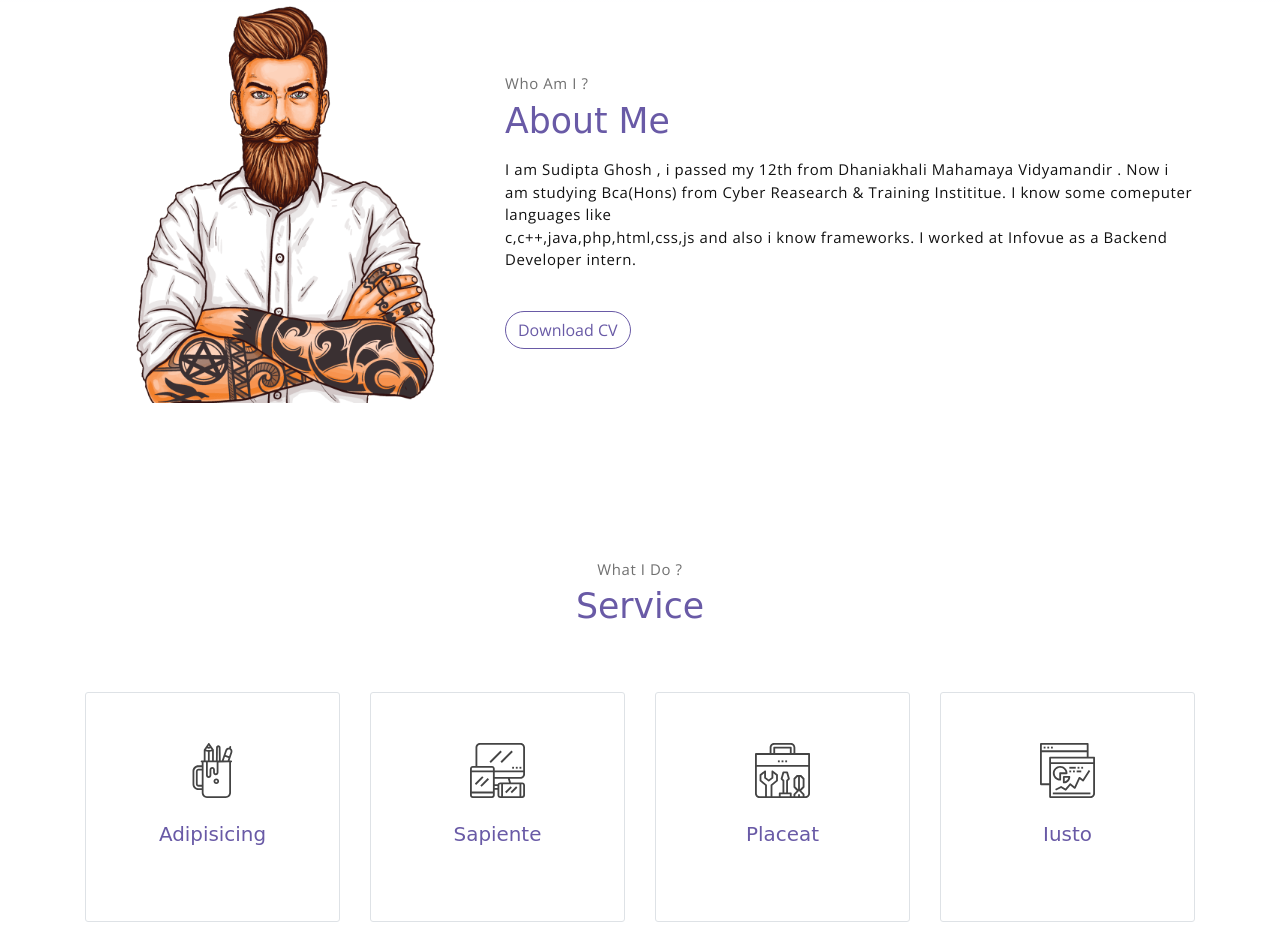
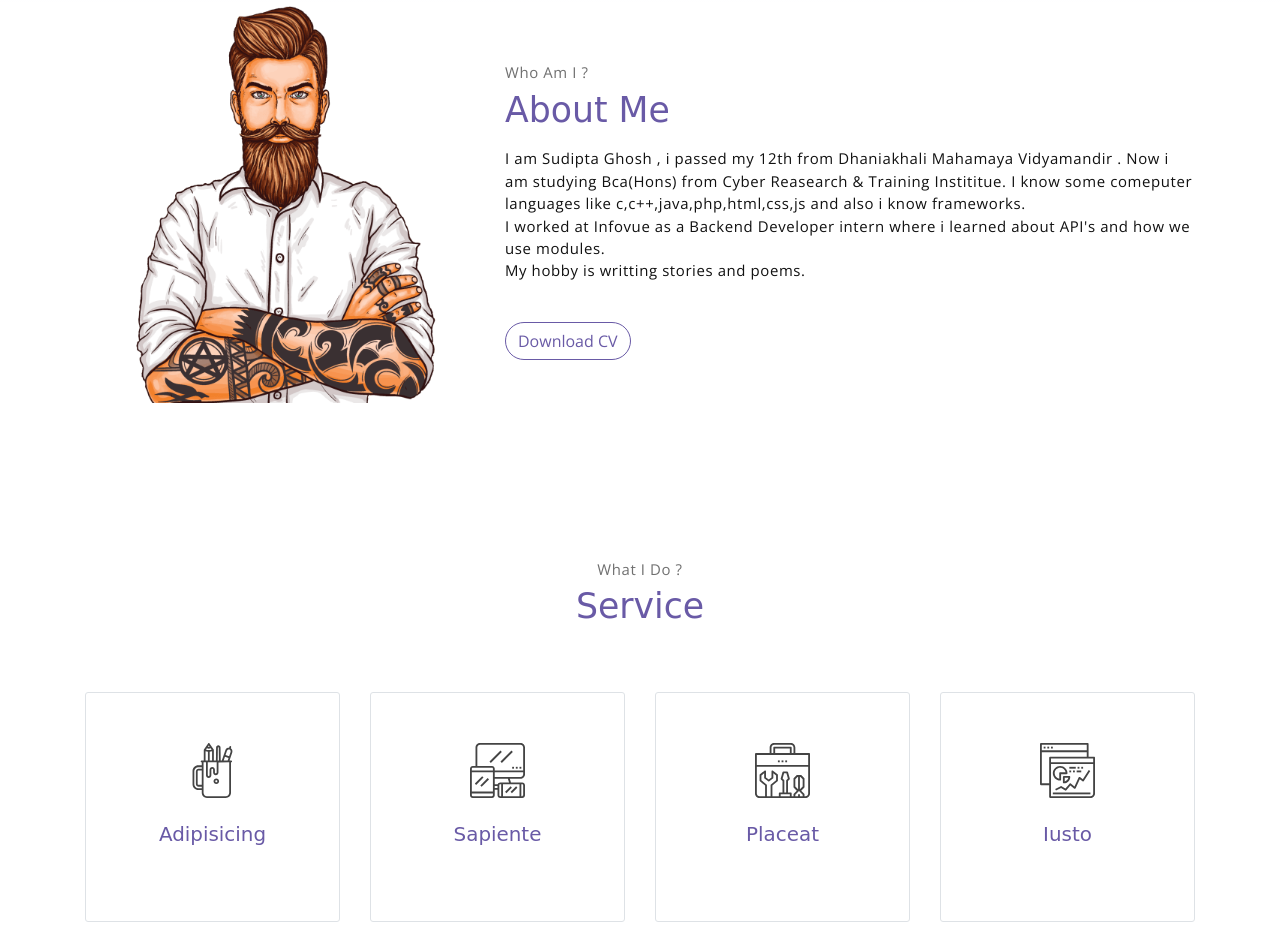
Before and after one commit to Sudipto-tales/Portfolios, a plain HTML site: page index.html in a window 1280 px wide. Shown: the part 797-1741 px from the top of the page. Drawn offline with nearby package versions, Linux system fonts and the light colour scheme; a web font is replaced by a local one.

Commit message:
Update index.html

```diff
--- a/index.html
+++ b/index.html
@@ -78,9 +78,10 @@
                     <p class="section-subtitle">Who Am I ?</p>
                     <h2 class="section-title mb-3">About Me</h2>
                     <p> I am Sudipta Ghosh , i passed my 12th from Dhaniakhali Mahamaya Vidyamandir . Now i am studying
-                        Bca(Hons) from Cyber Reasearch & Training Instititue. I know some comeputer languages like<br>
-                        c,c++,java,php,html,css,js and also i know frameworks. I worked at Infovue as a Backend
-                        Developer intern.
+                        Bca(Hons) from Cyber Reasearch & Training Instititue. I know some comeputer languages like
+                        c,c++,java,php,html,css,js and also i know frameworks.<br> I worked at Infovue as a Backend
+                        Developer intern where i learned about API's and how we use modules.<br>
+                        My hobby is writting stories and poems.
                     </p>
                     <button class="btn-rounded btn btn-outline-primary mt-4">Download CV</button>
                 </div>
```
